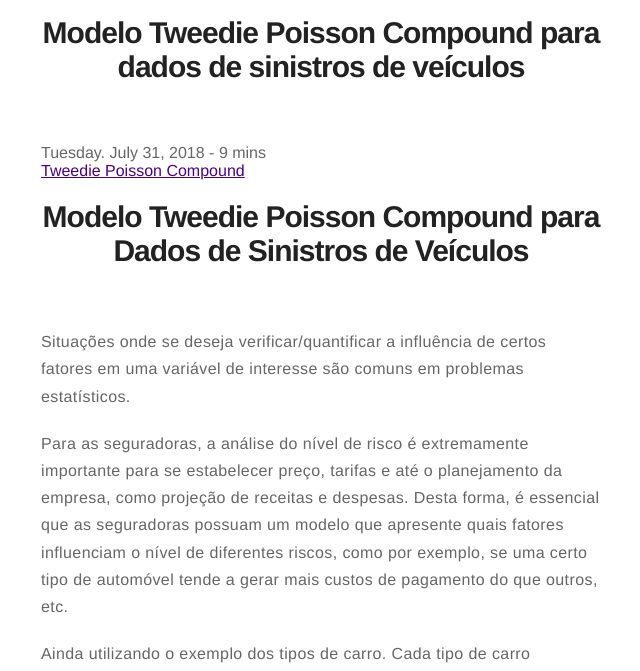
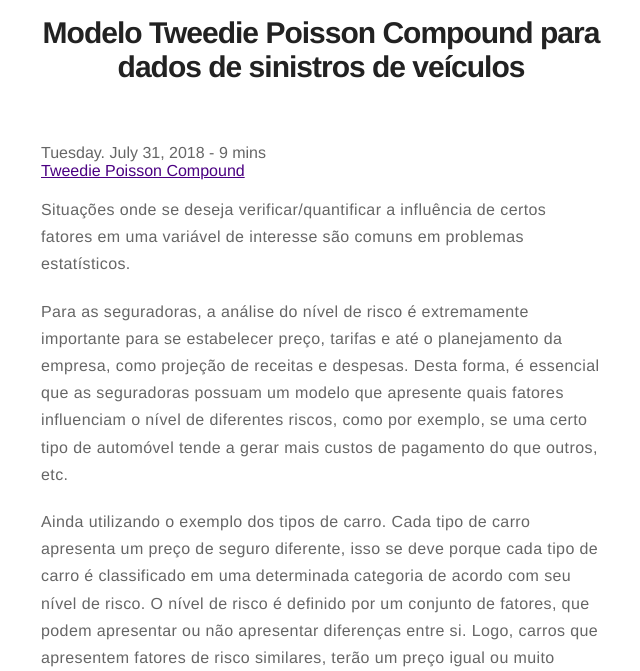
Before and after one commit to Cayan-Portela/cayan-portela.github.io, a Jekyll site: the page built from _posts/2016-02-24-Modelo-Tweedie-Poisson.md, in a window 1280 px wide and 900 px high, cut to the strip 229-900 px from the top of the window. Shown: the whole strip, without its empty margins (319-959 px from the left). Built offline with Jekyll 4.4.1, drawn with Linux system fonts in a browser that asks for light colours; formulas are drawn with MathJax 3; comment, search, counter and statistics services are not loaded.

Commit message:
Update 2016-02-24-Modelo-Tweedie-Poisson.md

```diff
--- a/_posts/2016-02-24-Modelo-Tweedie-Poisson.md
+++ b/_posts/2016-02-24-Modelo-Tweedie-Poisson.md
@@ -9,8 +9,6 @@ author: Cayan Portela
 description: Markdown summary with different options
 comments: true
 ---
-
-# Modelo Tweedie Poisson Compound para Dados de Sinistros de Veículos
 
  Situações onde se deseja verificar/quantificar a influência de certos fatores em uma variável de interesse são comuns em problemas estatísticos.
 
```
